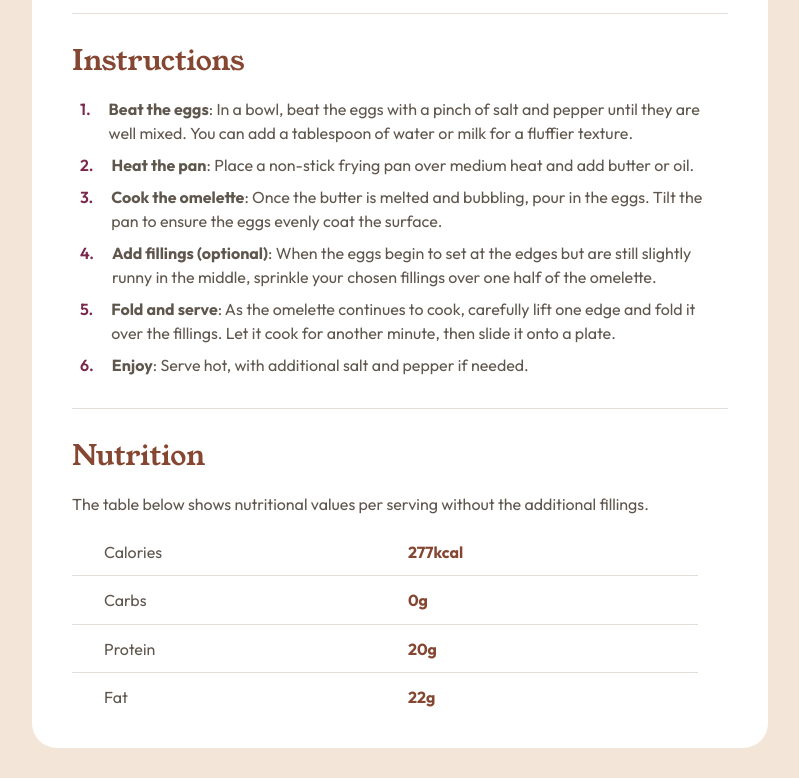
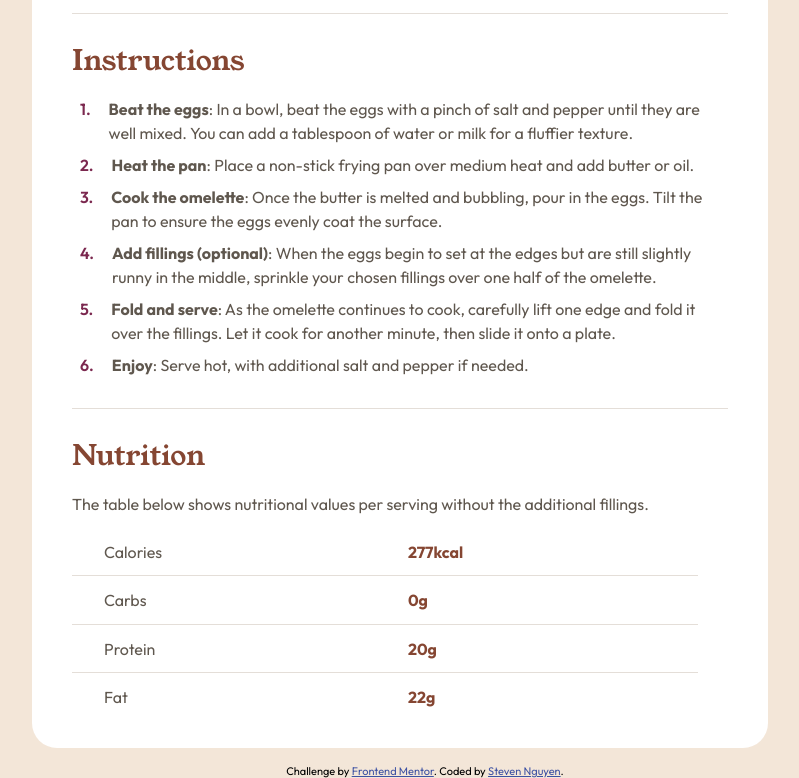
Before and after one commit to snguyen56/recipe-page-vanilla, a plain HTML site: page index.html in a window 1280 px wide. Shown: the part 1080-1858 px from the top of the page, without its empty margins (240-1039 px from the left). Before the commit the page ends 1828 px from the top, so only its background shows below. Drawn offline with Linux system fonts and the light colour scheme.

Commit message:
re-add attribution

```diff
--- a/index.html
+++ b/index.html
@@ -116,12 +116,21 @@
           <td>22g</td>
         </tr>
       </table>
-      <!-- <div class="attribution">
+      <div class="attribution">
         Challenge by
-        <a href="https://www.frontendmentor.io?ref=challenge" target="_blank"
+        <a
+          href="https://www.frontendmentor.io?ref=challenge"
+          target="_blank"
+          rel="noopener noreferrer"
           >Frontend Mentor</a
-        >. Coded by <a href="#">Your Name Here</a>.
-      </div> -->
+        >. Coded by
+        <a
+          href="https://github.com/snguyen56"
+          target="_blank"
+          rel="noopener noreferrer"
+          >Steven Nguyen</a
+        >.
+      </div>
     </main>
   </body>
 </html>
--- a/style.css
+++ b/style.css
@@ -174,7 +174,7 @@ td {
   position: absolute;
   font-size: 11px;
   text-align: center;
-  bottom: -10px;
+  bottom: -20px;
 }
 .attribution a {
   color: hsl(228, 45%, 44%);
@@ -191,7 +191,6 @@ td {
   main {
     width: 736px;
     height: 1706px;
-    overflow: hidden;
     background-color: var(--white);
     padding: 40px;
     border-radius: 25px;
@@ -237,4 +236,10 @@ td {
   th {
     width: 53.5%;
   }
+  .attribution {
+    position: absolute;
+    bottom: -30px;
+    padding-right: 30px;
+    width: 100%;
+  }
 }
```
